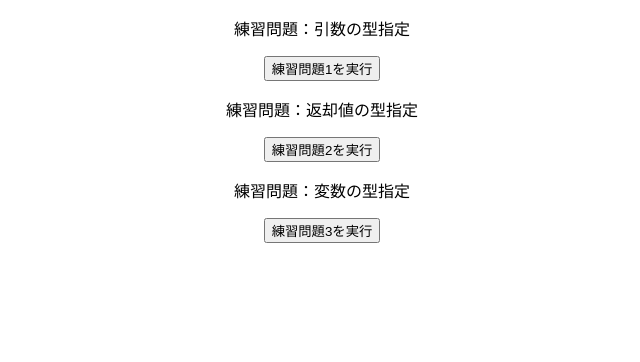
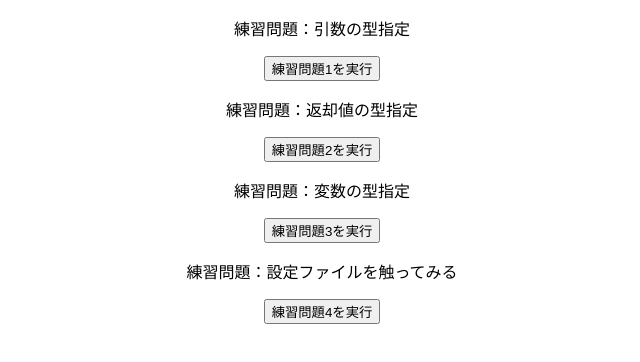
Before and after one commit to K-sco/typeScript-tutorial, a React (Create React App) app: page / in a window 1280 px wide. Shown: the top 362 px of the page, without its empty margins (318-958 px from the left). Built offline with nearby package versions, Linux system fonts and the light colour scheme.

Commit message:
add Practice4.tsx and edit tsconfig

```diff
--- a/src/App.tsx
+++ b/src/App.tsx
@@ -1,6 +1,7 @@
 import { Practice1 } from "./practices/Practice1";
 import { Practice2 } from "./practices/Practice2";
 import { Practice3 } from "./practices/Practice3";
+import { Practice4 } from "./practices/Practice4";
 import "./styles.css";
 
 export default function App() {
@@ -9,6 +10,7 @@
       <Practice1 />
       <Practice2 />
       <Practice3 />
+      <Practice4 />
     </div>
   );
 }
--- /dev/null
+++ b/src/practices/Practice4.tsx
@@ -0,0 +1,15 @@
+export const Practice4 = () => {
+  const calcTotalFee = (num) => {
+    const total = num * 1.1;
+    console.log(total);
+  };
+
+  const onClickPractice = () => calcTotalFee(1000);
+
+  return (
+    <div>
+      <p>練習問題：設定ファイルを触ってみる</p>
+      <button onClick={onClickPractice}>練習問題4を実行</button>
+    </div>
+  );
+};
--- a/tsconfig.json
+++ b/tsconfig.json
@@ -3,7 +3,8 @@
         "./src/**/*"
     ],
     "compilerOptions": {
-        // "strict": true,
+        "strict": true,
+        "noImplicitAny": false,
         "esModuleInterop": true,
         "lib": [
             "dom",
```
